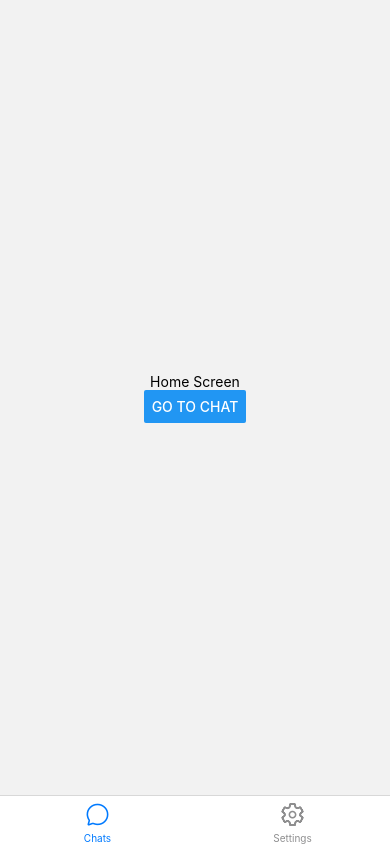
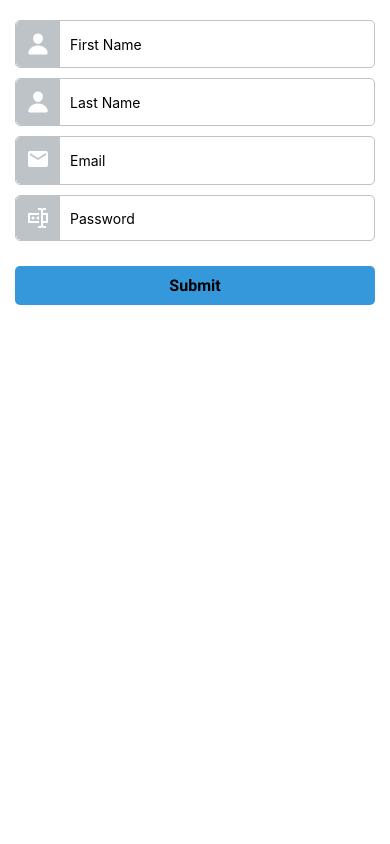
Before and after one commit to central-programming/whatsup-clone, a React Native app: screen / in a window 390 px wide. Built offline with nearby package versions, Linux system fonts and the light colour scheme.

Commit message:
smart input & submit button components created

```diff
--- a/components/chat-body.tsx
+++ b/components/chat-body.tsx
@@ -3,7 +3,7 @@ import React from 'react'
 import { TouchableWithoutFeedback, ImageBackground } from 'react-native'
 import { styles } from "../styles";
 import { Asset } from 'expo-asset';
-import { ChatUI } from "../utils/chatUI";
+import { ChatUI } from "../utils";
 const bg = Asset.fromModule(require('../assets/images/chat-bg.png')).uri;
 
 interface ChatBodyProps {
--- a/components/chat-footer.tsx
+++ b/components/chat-footer.tsx
@@ -1,7 +1,7 @@
 import { Feather, Ionicons } from "@expo/vector-icons"
 import { View, TouchableOpacity, TextInput } from "react-native"
 import { styles } from "../styles"
-import { ChatUI } from "../utils/chatUI";
+import { ChatUI } from "../utils";
 
 interface ChatFooterProps {
     message: string;
--- /dev/null
+++ b/components/input.tsx
@@ -0,0 +1,25 @@
+import { View, TextInput, Text } from "react-native";
+import { styles } from "../styles";
+import { selectedIcon } from "../utils";
+
+
+interface InputProps {
+    label?: string;
+    placeholder: string;
+    value?: string;
+    onChangeText?: (text: string) => void;
+    secureTextEntry?: boolean;
+    icon: string;
+    color: string;
+}
+export function Input({ icon, color, placeholder, secureTextEntry = false, value, onChangeText }: InputProps) {
+
+    return (
+        <View style={[styles.input]}>
+            <Text style={styles.inputLabel}>
+                {selectedIcon(icon, color)}
+            </Text>
+            <TextInput value={value} onChangeText={onChangeText} style={styles.inputText} placeholder={placeholder} secureTextEntry={secureTextEntry} />
+        </View>
+    )
+}
--- /dev/null
+++ b/components/submit-button.tsx
@@ -0,0 +1,18 @@
+import { View, Text } from "react-native";
+import { TouchableOpacity } from "react-native-gesture-handler";
+import { styles } from "../styles";
+import { getBackgroundColorStyle } from "../utils";
+
+interface ButtonProps {
+    label: string;
+    onPress: () => void;
+    backgroundColor: 'bgAlert' | 'bgPrimary' | 'bgSecondary' | 'bgSuccess' | 'bgWarning' | 'bgDark' | 'bgLight';
+}
+export default function SubmitButton({ label, onPress, backgroundColor }: ButtonProps) {
+
+    return (
+        <TouchableOpacity onPress={onPress} style={[ styles.submitButton, getBackgroundColorStyle('bgPrimary')]}>
+            <Text style={styles.submitButtonLabel}>{label}</Text>
+        </TouchableOpacity>
+    );
+}
--- a/router/index.tsx
+++ b/router/index.tsx
@@ -3,13 +3,17 @@ import { NavigationContainer } from "@react-navigation/native";
 import { createStackNavigator } from "@react-navigation/stack";
 import { RootStackParamList } from "../types/navigator";
 import MainNavigation from "./main-navigation";
-
+import AuthScreen from "../screens/auth";
 const Stack = createStackNavigator<RootStackParamList>();
 
 export default function Router() {
+    const isAuth = false;
     return (
         <NavigationContainer >
-            <MainNavigation />
+            {
+                isAuth ? (<MainNavigation />) : (<AuthScreen />)
+            }
+
         </NavigationContainer>
     );
 }
--- /dev/null
+++ b/screens/auth.tsx
@@ -0,0 +1,26 @@
+import { styles } from "../styles";
+import { SafeAreaView } from "react-native-safe-area-context";
+import { Input } from "../components/input";
+import { useState } from "react";
+import SubmitButton from "../components/submit-button";
+
+export default function AuthScreen() {
+    const [form, setForm] = useState({
+        firstName: '',
+        lastName: '',
+        email: '',
+        password: '',
+    })
+    const handleOnChangeText = (key: string, value: string) => {
+        setForm((prevForm) => ({ ...prevForm, [key]: value }))
+    }
+    return (
+        <SafeAreaView style={[styles.column, styles.flex1, styles.horizontalMargin, styles.verticalMargin]}>
+            <Input icon="person" color="white" placeholder="First Name" value={form.firstName} onChangeText={(value) => handleOnChangeText('firstName', value)} />
+            <Input icon="person" color="white" placeholder="Last Name" value={form.firstName} onChangeText={(value) => handleOnChangeText('lastName', value)} />
+            <Input icon="email" color="white" placeholder="Email" value={form.email} onChangeText={(value) => handleOnChangeText('email', value)} />
+            <Input icon="password" color="white" placeholder="Password" secureTextEntry={true} value={form.password} onChangeText={(value) => handleOnChangeText('password', value)} />
+            <SubmitButton label="Submit" onPress={() => {}} backgroundColor="bgSuccess" />
+        </SafeAreaView>
+    )
+}
--- a/screens/chat.tsx
+++ b/screens/chat.tsx
@@ -6,7 +6,7 @@ import { SafeAreaView } from "react-native-safe-area-context";
 import React, { useState, useCallback } from "react";
 import ChatBody from "../components/chat-body";
 import ChatFooter from "../components/chat-footer";
-import { ChatUI } from "../utils/chatUI";
+import { ChatUI } from "../utils";
 const bg = Asset.fromModule(require('../assets/images/chat-bg.png')).uri;
 
 export default function ChatScreen({ navigation }: ChatScreenProps) {
--- a/styles/index.tsx
+++ b/styles/index.tsx
@@ -13,11 +13,39 @@ const colors = {
     white: '#fff',
     black: '#000',
     transparent: 'transparent',
+    success: '#2ecc71',
 };
 
 export const styles = StyleSheet.create({
     flex1: {
         flex: 1,
+    },
+    bgAlert: {
+        backgroundColor: colors.alert,
+    },
+    bgWhite: {
+        backgroundColor: colors.white,
+    },
+    bgTransparent: {
+        backgroundColor: colors.transparent,
+    },
+    bgPrimary: {
+        backgroundColor: colors.primary,
+    },
+    bgSecondary: {
+        backgroundColor: colors.secondary,
+    },
+    bgWarning: {
+        backgroundColor: colors.warning,
+    },
+    bgLight: {
+        backgroundColor: colors.light,
+    },
+    bgDark: {
+        backgroundColor: colors.dark,
+    },
+    bgSuccess: {
+        backgroundColor: colors.success,
     },
     row: {
         flexDirection: "row",
@@ -33,6 +61,12 @@ export const styles = StyleSheet.create({
     },
     yCenter: {
         alignItems: "center"
+    },
+    horizontalMargin: {
+        marginHorizontal: 15,
+    },
+    verticalMargin: {
+        marginVertical: 15,
     },
     label: {
         fontFamily: 'regular',
@@ -71,5 +105,37 @@ export const styles = StyleSheet.create({
         borderRadius: 50,
         width: 40,
     },
+    input: {
+        flexDirection: "row",
+        borderWidth: 1,
+        borderRadius: 5,
+        borderColor: colors.gray,
+        marginVertical: 5,
+    },
+    inputLabel:{
+        backgroundColor: colors.gray,
+        paddingHorizontal: 10,
+        paddingVertical: 10,
+        borderTopLeftRadius: 5,
+        borderBottomStartRadius: 5,
+    },
+    inputText:{
+        flex: 1,
+        paddingHorizontal: 10,
+        paddingVertical: 5,
+    },
+    submitButton: {
+        justifyContent: "center",
+        alignItems: "center",
+        borderRadius: 5,
+        paddingVertical: 10,
+        marginVertical: 5,
+        marginTop: 20,
+    },
+    submitButtonLabel: {
+        // color: colors.white,
+        fontSize: 16,
+        fontFamily: 'bold',
+    },
 
 });
--- a/utils/chatUI.tsx
+++ /dev/null
@@ -1,26 +0,0 @@
-import { KeyboardStatic } from "react-native";
-
-
-export class ChatUI {
-    Keyboard: KeyboardStatic;
-    message: string;
-    setMessage: React.Dispatch<React.SetStateAction<string>>;
-    constructor(keyboard: KeyboardStatic, message: string, setMessage: React.Dispatch<React.SetStateAction<string>>) {
-        this.Keyboard = keyboard;
-        this.message = message;
-        this.setMessage = setMessage;
-    }
-    dismissKeyboard = () => {
-        this.Keyboard.dismiss();
-    }
-    textfieldChange = (text: string) => {
-        this.setMessage(text)
-    }
-    isTextfieldEmpty = () => {
-        return this.message.length === 0;
-    }
-    resetTextfield = () => {
-        this.setMessage('')
-    }
-
-}
--- /dev/null
+++ b/utils/index.tsx
@@ -0,0 +1,65 @@
+import { Entypo, Ionicons, MaterialCommunityIcons, MaterialIcons } from "@expo/vector-icons";
+import { KeyboardStatic } from "react-native";
+import { styles } from "../styles";
+
+
+export class ChatUI {
+    Keyboard: KeyboardStatic;
+    message: string;
+    setMessage: React.Dispatch<React.SetStateAction<string>>;
+    constructor(keyboard: KeyboardStatic, message: string, setMessage: React.Dispatch<React.SetStateAction<string>>) {
+        this.Keyboard = keyboard;
+        this.message = message;
+        this.setMessage = setMessage;
+    }
+    dismissKeyboard = () => {
+        this.Keyboard.dismiss();
+    }
+    textfieldChange = (text: string) => {
+        this.setMessage(text)
+    }
+    isTextfieldEmpty = () => {
+        return this.message.length === 0;
+    }
+    resetTextfield = () => {
+        this.setMessage('')
+    }
+
+}
+
+
+export function selectedIcon (icon: string,color: string) {
+    switch (icon) {
+        case "person":
+            return <Ionicons name="person" size={24} color={color}/>
+        case "email":
+            return <MaterialIcons name="email" size={24} color={color} />
+            case "password":
+                return <MaterialCommunityIcons name="form-textbox-password" size={24} color={color} />
+            case "phone":
+                return <Entypo name="phone" size={24} color={color} />
+        default:
+            return <Ionicons name="person" size={24} color={color} />
+    }
+}
+
+export const getBackgroundColorStyle = (backgroundColor: 'bgAlert' | 'bgPrimary' | 'bgSecondary' | 'bgSuccess' | 'bgWarning' | 'bgDark' | 'bgLight') => {
+    switch (backgroundColor) {
+        case 'bgAlert':
+            return styles.bgAlert;
+        case 'bgPrimary':
+            return styles.bgPrimary;
+        case 'bgSecondary':
+            return styles.bgSecondary;
+        case 'bgSuccess':
+            return styles.bgSuccess;
+        case 'bgWarning':
+            return styles.bgWarning;
+        case 'bgDark':
+            return styles.bgDark;
+        case 'bgLight':
+            return styles.bgLight;
+        default:
+            return styles.bgPrimary;
+    }
+}
```
